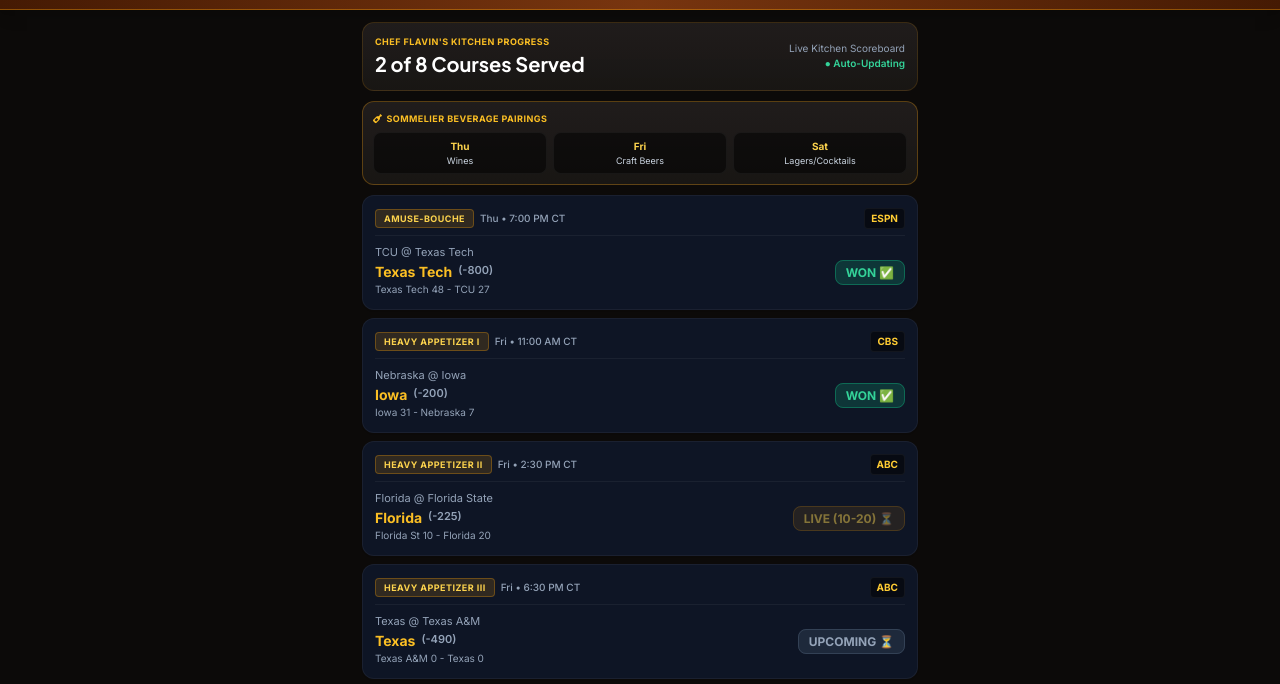
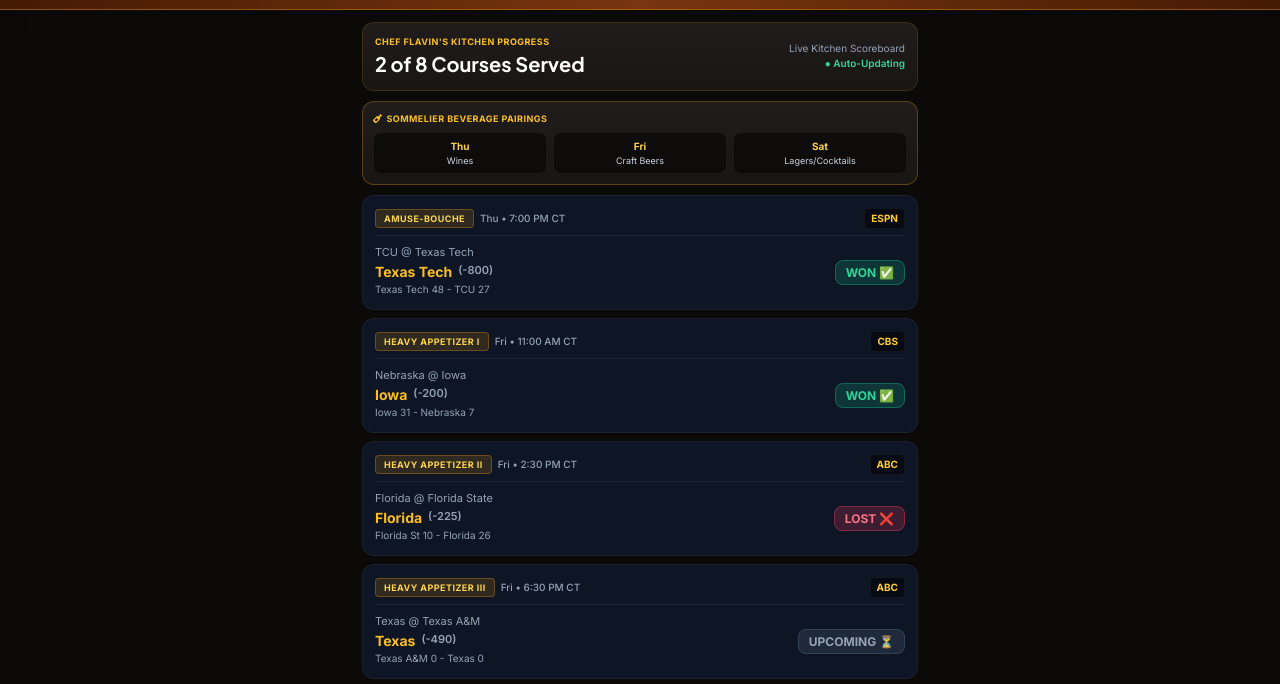
Before and after one commit to robtobular/hermes-app, a plain HTML site: page parlay.html in a window 1280 px wide. Shown: the part 104-788 px from the top of the page. Drawn offline with nearby package versions, Linux system fonts and the light colour scheme.

Commit message:
Update Parlay Tracker with Chef Flavin Official Final Menu (+2093)

```diff
--- a/parlay.html
+++ b/parlay.html
@@ -144,10 +144,10 @@
                 <span class="text-amber-400 font-extrabold truncate">Florida</span>
                 <span class="text-[11px] font-semibold text-slate-400 flex-shrink-0">(-225)</span>
               </div>
-              <div class="text-[10px] text-slate-400 mt-0.5">Florida St 10 - Florida 20</div>
+              <div class="text-[10px] text-slate-400 mt-0.5">Florida St 10 - Florida 26</div>
             </div>
             <div class="flex-shrink-0 text-right">
-              <span class="px-2.5 py-1 rounded-lg text-xs font-bold bg-amber-500/20 text-amber-300 border border-amber-500/40 animate-pulse">LIVE (10-20) ⏳</span>
+              <span class="px-2.5 py-1 rounded-lg text-xs font-bold bg-rose-500/20 text-rose-400 border border-rose-500/40">LOST ❌</span>
             </div>
           </div>
         </div>
```
